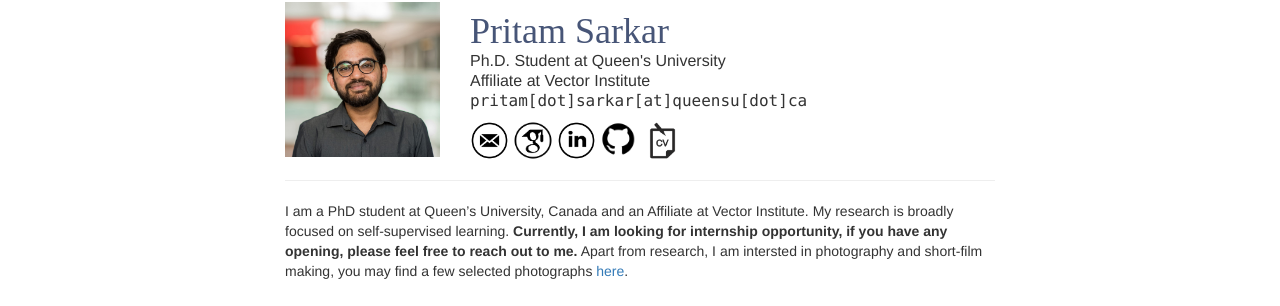
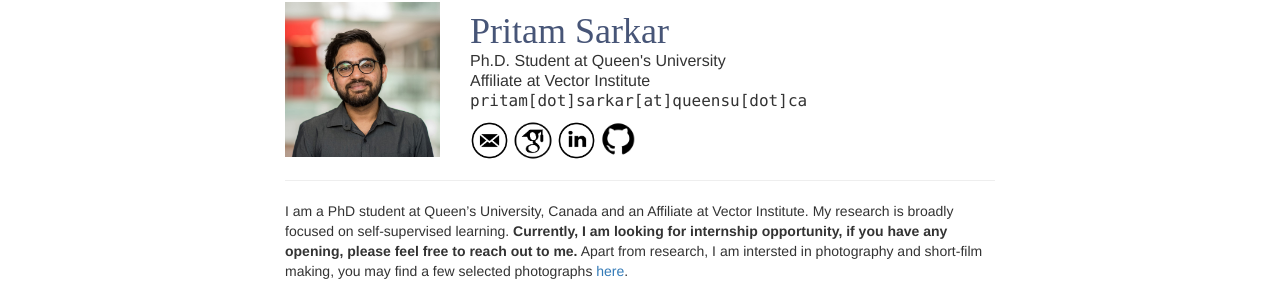
Before and after one commit to pritamqu/pritamqu.github.io, a Jekyll site: the page built from index.md, in a window 1280 px wide. Shown: the part 158-464 px from the top of the page. Built offline with Jekyll 4.4.1, drawn with Linux system fonts in a browser that asks for light colours.

Commit message:
removed cv

```diff
--- a/index.md
+++ b/index.md
@@ -28,7 +28,7 @@ permalink: /
         <a title="Google Scholar" href="https://scholar.google.ca/citations?hl=en&user=o6m0mbsAAAAJ" target="_blank"><img src="./assets/logos/google_scholar.png" width="7.5%" height="7.5%" alt="Google Scholar"></a>
         <a title="LinkedIn" href="https://www.linkedin.com/in/sarkarpritam/" target="_blank"><img src="./assets/logos/linkedin.png" width="7.5%" height="7.5%" alt="LinkedIn"></a>
         <a title="GitHub" href="https://github.com/pritamqu/" target="_blank"><img src="./assets/logos/github.png" width="7.5%" height="7.5%" alt="GitHub"></a>
-        <a title="Resume" href="./files/sarkar_resume.pdf" target="_blank"><img src="./assets/logos/cv.png" width="7.5%" height="7.5%" alt="Resume"></a>
+        <!-- <a title="Resume" href="./files/sarkar_resume.pdf" target="_blank"><img src="./assets/logos/cv.png" width="7.5%" height="7.5%" alt="Resume"></a>  -->
     </div>
     <!-- </center> -->
 </div>
```
Also changed, not shown: 1 other file.
